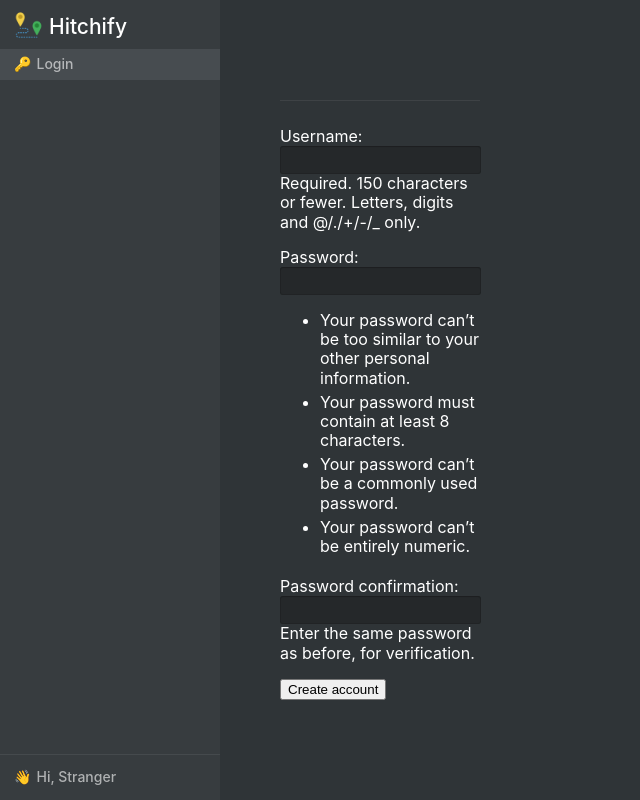
After one commit to mhalaida/hitchifyPY, a Django app: page /hitchify/signup/ in a window 1280 px wide. The commit adds this page. Shown: the whole page, without its empty margins (0-640 px from the left). Run offline with Django 3.2, Linux system fonts and the light colour scheme.

Commit message:
Very basic signup, needs polishing but works

```diff
--- a/hitchify/urls.py
+++ b/hitchify/urls.py
@@ -6,8 +6,10 @@ from django.conf.urls.static import static
 
 
 urlpatterns = [
-    path('', authviews.LoginView.as_view(), name='login'),
-    path('login/', authviews.LoginView.as_view(), name='login'),
+    path('', authviews.LoginView.as_view(), name='index'),
+    # path('login/', authviews.LoginView.as_view(), name='login'),
+    path('login/', views.login, name='login'),
+    path('signup/', views.signup, name='signup'),
     path('countries/', views.countries, name='countries'),
     path('country/<country_id>', views.country, name='country'),
     path('hitchspots/', views.hitchspots, name='hitchspots'),
@@ -16,6 +18,4 @@ urlpatterns = [
     path('guides/', views.guides, name='guides'),
     path('guide/', views.guide, name='guide'),
     path('map/', views.hitchify_map, name='map'),
-
-    # path('accounts/', include('django.contrib.auth.urls'))
 ] + static(settings.STATIC_URL, document_root=settings.STATIC_ROOT)
--- a/hitchify/views.py
+++ b/hitchify/views.py
@@ -1,10 +1,30 @@
-from django.shortcuts import render
+import os
+
+from django.contrib.auth import login as my_login, authenticate
+from django.contrib.auth.forms import UserCreationForm
+from django.shortcuts import render, redirect
 from hitchify.models import Comment, Country, ForumPost, Guide, \
                             GuideFeedback, Hitchspot, Language, \
                             LanguageToCountry, Photo, SpotFeedback, \
                             UserLikedComment, UserLikedForumPost
 
 # Create your views here.
+BASE_DIR = os.path.dirname(os.path.dirname(os.path.abspath(__file__)))
+
+
+def signup(request):
+    if request.method == 'POST':
+        form = UserCreationForm(request.POST)
+        if form.is_valid():
+            form.save()
+            username = form.cleaned_data.get('username')
+            raw_password = form.cleaned_data.get('password')
+            user = authenticate(username=username, password=raw_password)
+            # my_login(request, user)
+            return redirect('index')
+    else:
+        form = UserCreationForm()
+    return render(request, os.path.join(BASE_DIR, 'templates/registration/signup.html'), {'form': form})
 
 
 def login(request):
@@ -13,7 +33,7 @@ def login(request):
 
     }
 
-    return render(request, 'login.html', context = context)
+    return render(request, os.path.join(BASE_DIR, 'templates/registration/login.html'), context = context)
 
 
 def countries(request):
--- a/hitchifyPY/settings.py
+++ b/hitchifyPY/settings.py
@@ -136,3 +136,4 @@ STATIC_URL = '/static/'
 
 LOGIN_REDIRECT_URL = 'login'
 LOGOUT_REDIRECT_URL = 'login'
+CSRF_COOKIE_DOMAIN = None
--- a/hitchifyPY/urls.py
+++ b/hitchifyPY/urls.py
@@ -24,6 +24,5 @@ urlpatterns = [
     path('admin/', admin.site.urls),
     path('hitchify/', include('hitchify.urls')),
     path('', RedirectView.as_view(url='login/', permanent=True)),
-    # path('', include('django.contrib.auth.urls')),
     path('accounts/', include('django.contrib.auth.urls'))
 ] + static(settings.STATIC_URL, document_root=settings.STATIC_ROOT)
--- a/templates/registration/login.html
+++ b/templates/registration/login.html
@@ -30,6 +30,10 @@
                 </div>
                 <button type="submit" class="button-style">Log in</button>
             </form>
+{#            <form method="post" action="signup">#}
+{#                <p>New to Hitchify? Create an account!</p>#}
+{#                <button type="submit" class="button-style">Sign up</button>#}
+{#            </form>#}
         {% endif %}
         </div>
 
--- /dev/null
+++ b/templates/registration/signup.html
@@ -0,0 +1,16 @@
+{% extends "base_generic.html" %}
+
+{% block title %} <title>Sign-up</title> {% endblock %}
+
+{% block content %}
+    <div class="sub-container">
+        <div class="login-container">
+            <form method="post">
+                {% csrf_token %}
+                <div>{{ form.as_p }}</div>
+                <button type="submit">Create account</button>
+            </form>
+        </div>
+    </div>
+
+{% endblock %}
```
